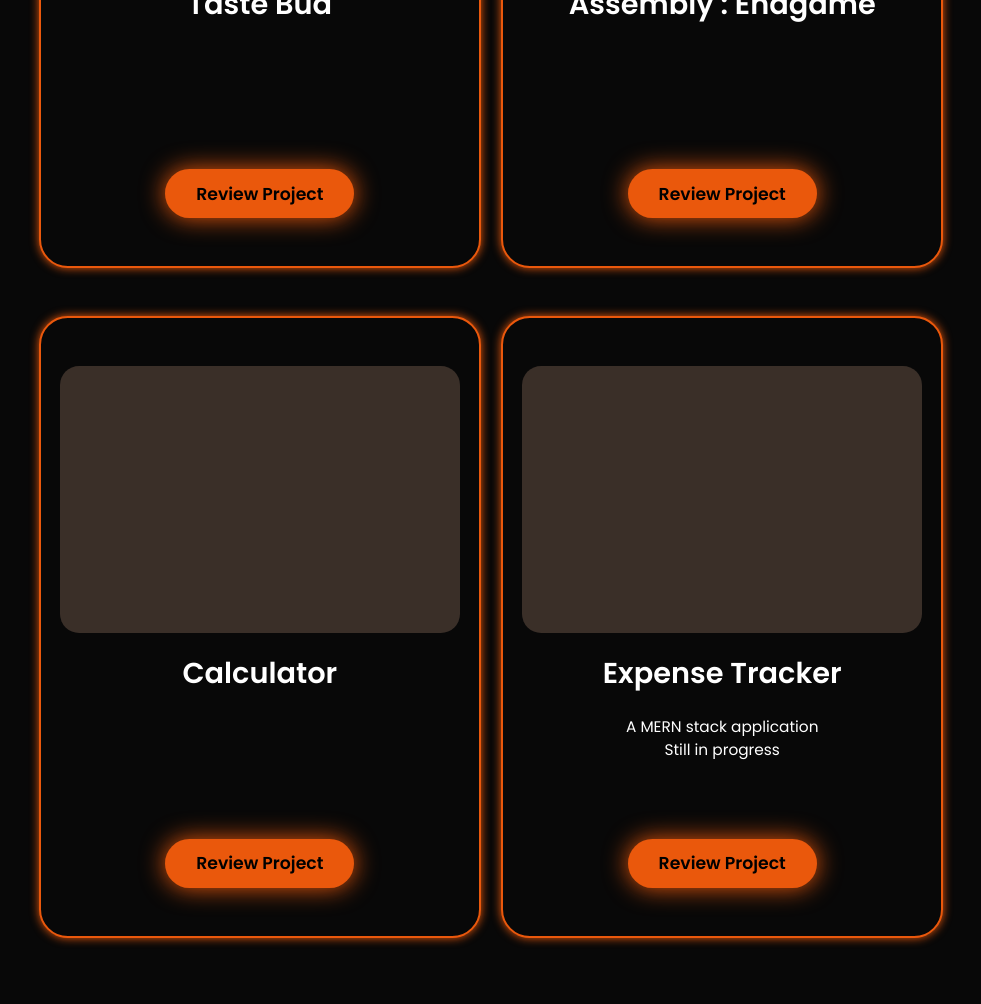
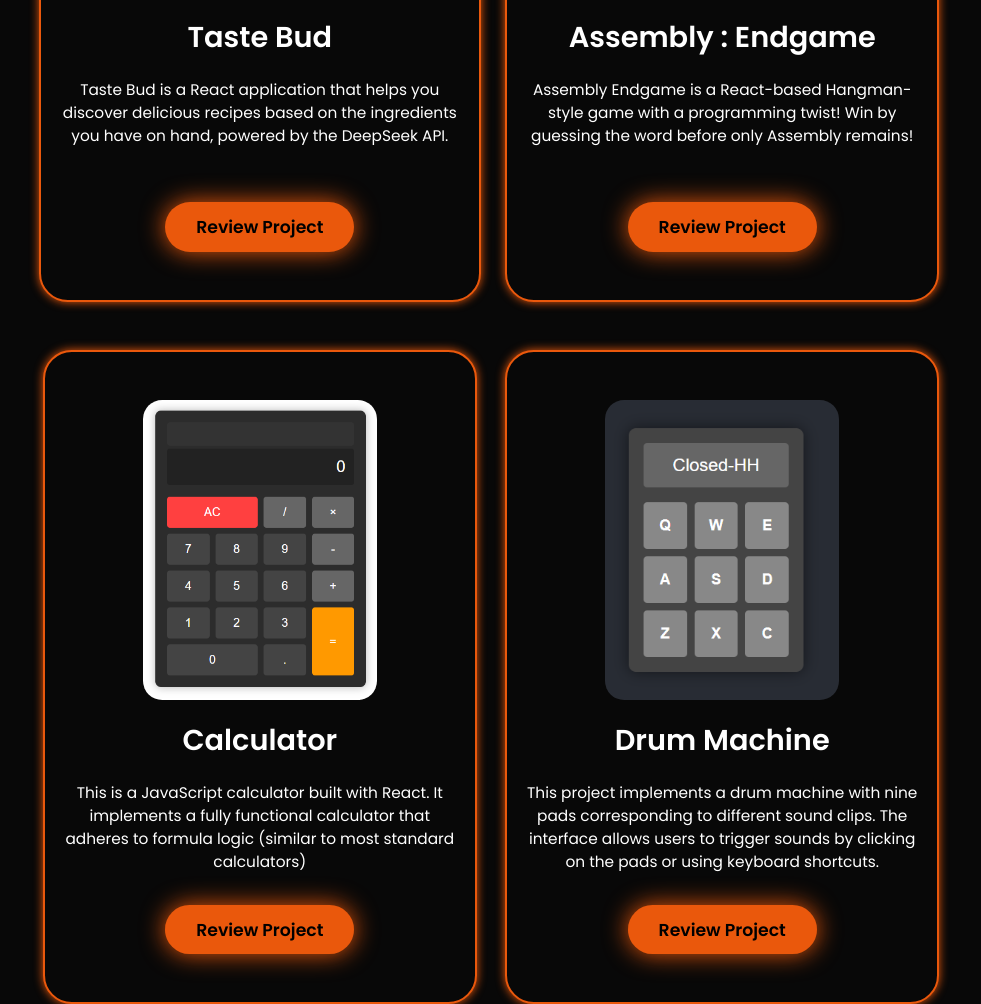
Before and after one commit to BradleyXiX/Portfolio, a plain HTML site: page index.html in a window 1280 px wide. Shown: the part 2622-3626 px from the top of the page, without its empty margins (149-1130 px from the left). Drawn offline with nearby package versions, Linux system fonts and the light colour scheme.

Commit message:
added project links, descrptions and images

```diff
--- a/index.html
+++ b/index.html
@@ -66,36 +66,36 @@
 
         <div class="projects-box">
             <div class="project-card">
-                <img src="Images/Blank.png" alt="">
+                <img src="Images/Taste-bud Cover.png" alt="">
                 <h3>Taste Bud</h3>
                 <div class="description">
-                    <p></p>
+                    <p>Taste Bud is a React application that helps you discover delicious recipes based on the ingredients you have on hand, powered by the DeepSeek API.</p>
                 </div>
-                <button class="btn">Review Project</button>
+                <a href="https://storied-mochi-95a89f.netlify.app/"><button class="btn">Review Project</button></a>
             </div>
             <div class="project-card">
-                <img src="Images/Blank.png" alt="">
+                <img src="Images/Assembly-cover.png" alt="">
                 <h3>Assembly : Endgame</h3>
                 <div class="description">
-                    <p></p>
+                    <p>Assembly Endgame is a React-based Hangman-style game with a programming twist! Win by guessing the word before only Assembly remains!</p>
                 </div>
-                <button class="btn">Review Project</button>
+                <a href="https://assemblyendgamexix.netlify.app/"><button class="btn">Review Project</button></a>
             </div>
             <div class="project-card">
-                <img src="Images/Blank.png" alt="">
+                <img src="Images/Calculator-cover.png" alt="">
                 <h3>Calculator</h3>
                 <div class="description">
-                    <p></p>
+                    <p>This is a JavaScript calculator built with React. It implements a fully functional calculator that adheres to formula logic (similar to most standard calculators)</p>
                 </div>
-                <button class="btn">Review Project</button>
+                <a href="https://bradleyxix.github.io/calculator/"><button class="btn">Review Project</button></a>
             </div>
             <div class="project-card">
-                <img src="Images/Blank.png" alt="">
-                <h3>Expense Tracker</h3>
+                <img src="Images/Drum-machine-cover.png" alt="">
+                <h3>Drum Machine</h3>
                 <div class="description">
-                    <p>A MERN stack application<br> Still in progress</p>
+                    <p>This project implements a drum machine with nine pads corresponding to different sound clips. The interface allows users to trigger sounds by clicking on the pads or using keyboard shortcuts.</p>
                 </div>
-                <button class="btn">Review Project</button>
+                <a href="https://bradleyxix.github.io/drum-machine/"><button class="btn">Review Project</button></a>
             </div>
         </div>
     </section>
--- a/style.css
+++ b/style.css
@@ -196,9 +196,7 @@ section{
 .about-content p{
     font-size: 1.8rem;
 }
-.about-content .btn{
-    margin: 3rem 0;
-}
+
 ::-webkit-scrollbar{
     width: 20px;
 }
@@ -213,7 +211,7 @@ section{
 .heading{
     text-align: center;
     font-size: 7rem;
-    margin: 5rem;
+    margin: 5rem 0;
 }
 .services{
     background-color: var(--second-bg-color);
@@ -302,7 +300,7 @@ section{
 }
 .project-card img{
     max-width: 400px;
-    max-height: 300px;
+    height: 300px;
     border-radius: 2rem;
     object-fit: cover;
 }
```
Also changed, not shown: Images/Assembly-cover.png (added), Images/Calculator-cover.png (added), Images/Drum-machine-cover.png (added), Images/Taste-bud Cover.png (added).
